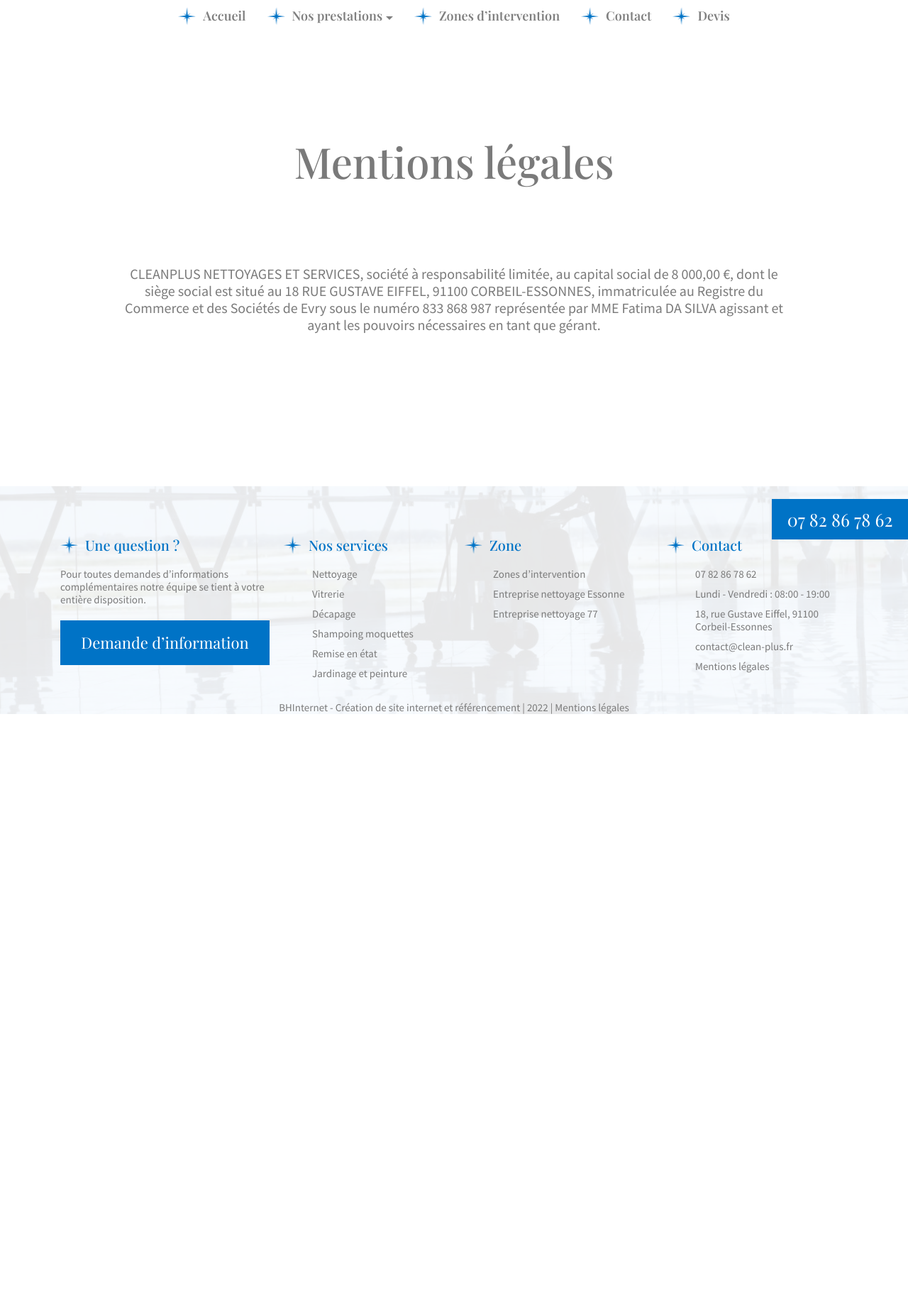
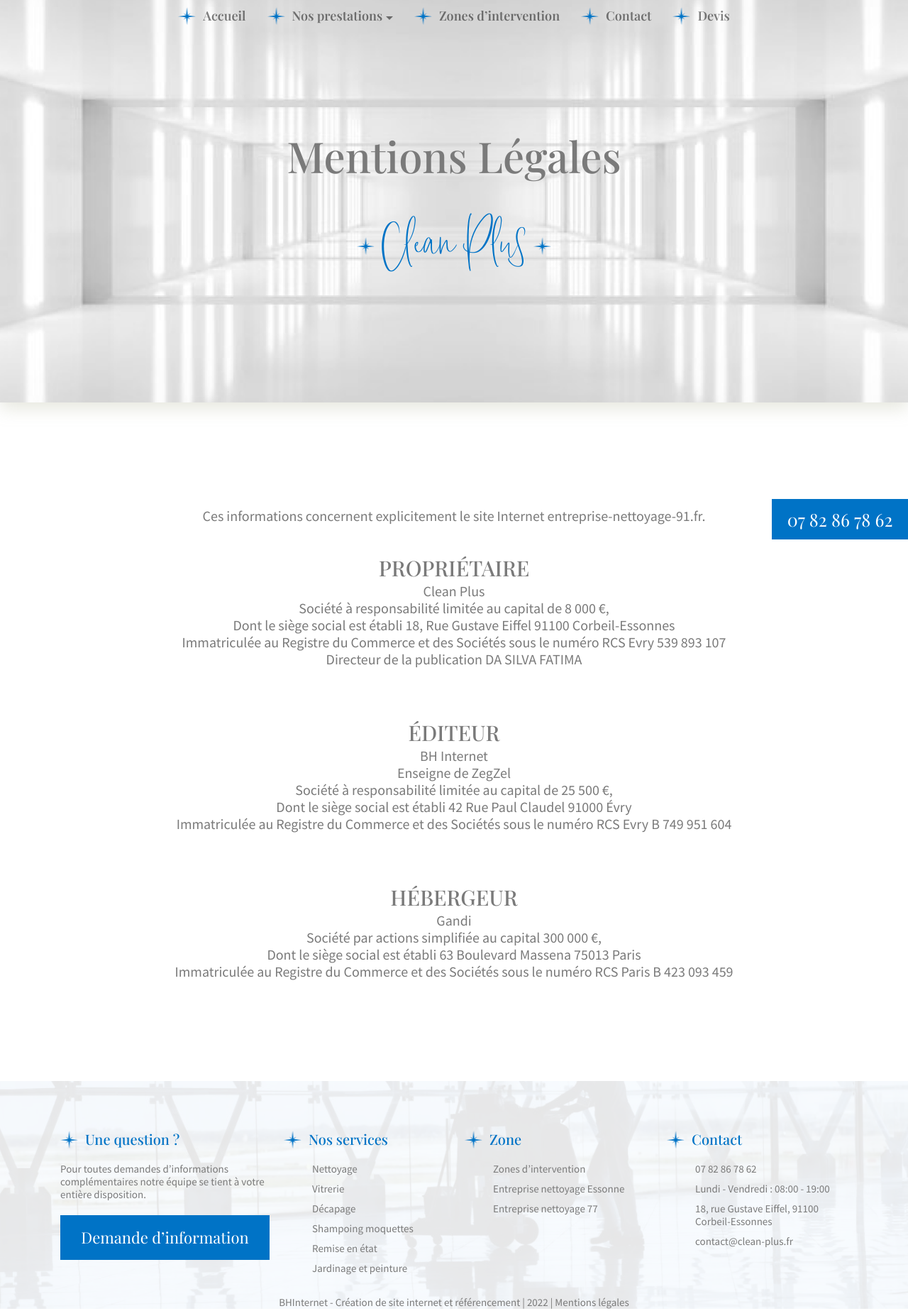
Before and after one commit to iobaidu5/entreprise-nettoyage-91.fr, a plain HTML site: page mentions-legales.html in a window 1280 px wide. Shown: the whole page at 71% size. Before the commit the page ends 1016 px from the top, so only its background shows below. Drawn offline with nearby package versions, Linux system fonts and the light colour scheme.

Commit message:
Change from github

```diff
--- a/mentions-legales.html
+++ b/mentions-legales.html
@@ -10,8 +10,8 @@
     <link rel="stylesheet" href="./assets/css/style.css">
     <link rel="icon" href="./assets/img/star_active.png" type="image/x-icon" />
     <script src="https://ajax.googleapis.com/ajax/libs/jquery/3.5.1/jquery.min.js"></script>
-    <script defer src="./assets/js/popper.min.js"></script>
-    <script defer src="./assets/js/bootstrap.min.js"></script>
+    <script defer src="/assets/js/popper.min.js"></script>
+    <script defer src="/assets/js/bootstrap.min.js"></script>
     <title></title>
 <meta property="og:title" content="" />
 <meta property="og:locale" content="fr_FR" />
@@ -85,11 +85,57 @@
 </section>
 
   <div class="">
-    <section class="d-flex flex-column justify-content-center align-items-center" style="height: 80vh;">
-    <h1 class="slider_content-title">Mentions légales</h1>
-
+    <section class="banner2">
+    <div class="container">
+        <div class="banner_content">
+            <h1 class="slider_content-title">Mentions Légales</h1>
+            <h2 class="slider_content-head blue_title_raysat">Clean Plus</h2>
+        </div>
+    </div>
+</section>
+<section class="d-flex flex-column justify-content-center align-items-center">
     <div class="text-center w-75" style="margin: 8%;">
-        <p class="content_content-p">CLEANPLUS NETTOYAGES ET SERVICES, société à responsabilité limitée, au capital social de 8 000,00 €, dont le siège social est situé au 18 RUE GUSTAVE EIFFEL, 91100 CORBEIL-ESSONNES, immatriculée au Registre du Commerce et des Sociétés de Evry sous le numéro 833 868 987 représentée par MME Fatima DA SILVA agissant et ayant les pouvoirs nécessaires en tant que gérant.</p>
+        <p class="content_content-p">Ces informations concernent explicitement le site Internet entreprise-nettoyage-91.fr.</p>
+        <div class="p-5">
+            <h2 class="content_content-title">PROPRIÉTAIRE</h2>
+            <p class="content_content-p">
+                Clean Plus
+                <br>
+                Société à responsabilité limitée au capital de 8 000 €,
+                <br>
+                Dont le siège social est établi 18, Rue Gustave Eiffel 91100 Corbeil-Essonnes
+                <br>
+                Immatriculée au Registre du Commerce et des Sociétés sous le numéro RCS Evry 539 893 107
+                <br>
+                Directeur de la publication DA SILVA FATIMA
+            </p>
+        </div>
+        <div class="p-5">
+            <h2 class="content_content-title">ÉDITEUR</h2>
+            <p class="content_content-p">
+                BH Internet
+                <br>
+                Enseigne de ZegZel
+                <br>
+                Société à responsabilité limitée au capital de 25 500 €,
+                <br>
+                Dont le siège social est établi 42 Rue Paul Claudel 91000 Évry
+                <br>
+                Immatriculée au Registre du Commerce et des Sociétés sous le numéro RCS Evry B 749 951 604
+            </p>
+        </div>
+        <div class="p-5">
+            <h2 class="content_content-title">HÉBERGEUR</h2>
+            <p class="content_content-p">
+                Gandi
+                <br>
+                Société par actions simplifiée au capital 300 000 €,
+                <br>
+                Dont le siège social est établi 63 Boulevard Massena 75013 Paris
+                <br>
+                Immatriculée au Registre du Commerce et des Sociétés sous le numéro RCS Paris B 423 093 459
+            </p>
+        </div>
     </div>
 </section>
   </div>
@@ -181,19 +227,13 @@
                             <a href="mailto:contact@clean-plus.fr"
                                 class="footer_content-li--link">contact@clean-plus.fr</a>
                         </li>
-                        <li class="footer_content-li">
-                            <a href="./mentions-legales.html" class="footer_content-li--link">Mentions légales</a>
-                        </li>
                     </ul>
                 </div>
             </div>
         </div>
         <div class="footer_bottom">
-            <a href="https://www.bhinternet.fr/" target="_blank" class="footer_content-li--link">
-                <p class="footer_bottom-p">BHInternet - Création de site internet et référencement | 2022 | Mentions
-                    légales
+                <p class="footer_bottom-p"><a href="https://www.bhinternet.fr/" target="_blank" class="footer_content-li--link">BHInternet - Création de site internet et référencement</a> | 2022 | <a href="./mentions-legales.html" class="footer_content-li--link">Mentions légales</a>
                 </p>
-            </a>
         </div>
     </div>
 </footer>
```
Also changed, not shown: 404.html (+3 -9 lines), bhinternet.html (+26 -26 lines), contact.html (+4 -10 lines), decapage.html (+3 -9 lines), devis.html (+5 -11 lines), entreprise-nettoyage-77.html (+3 -9 lines), entreprise-nettoyage-essonne.html (+3 -9 lines), index.html (+4 -10 lines), jardinage-peinture.html (+3 -9 lines), message-envoye.html (+3 -9 lines), nettoyage.html (+3 -9 lines), remise-en-etat.html (+3 -9 lines), shampoing-moquettes.html (+3 -9 lines), vitrerie.html (+3 -9 lines), 1 more files.
